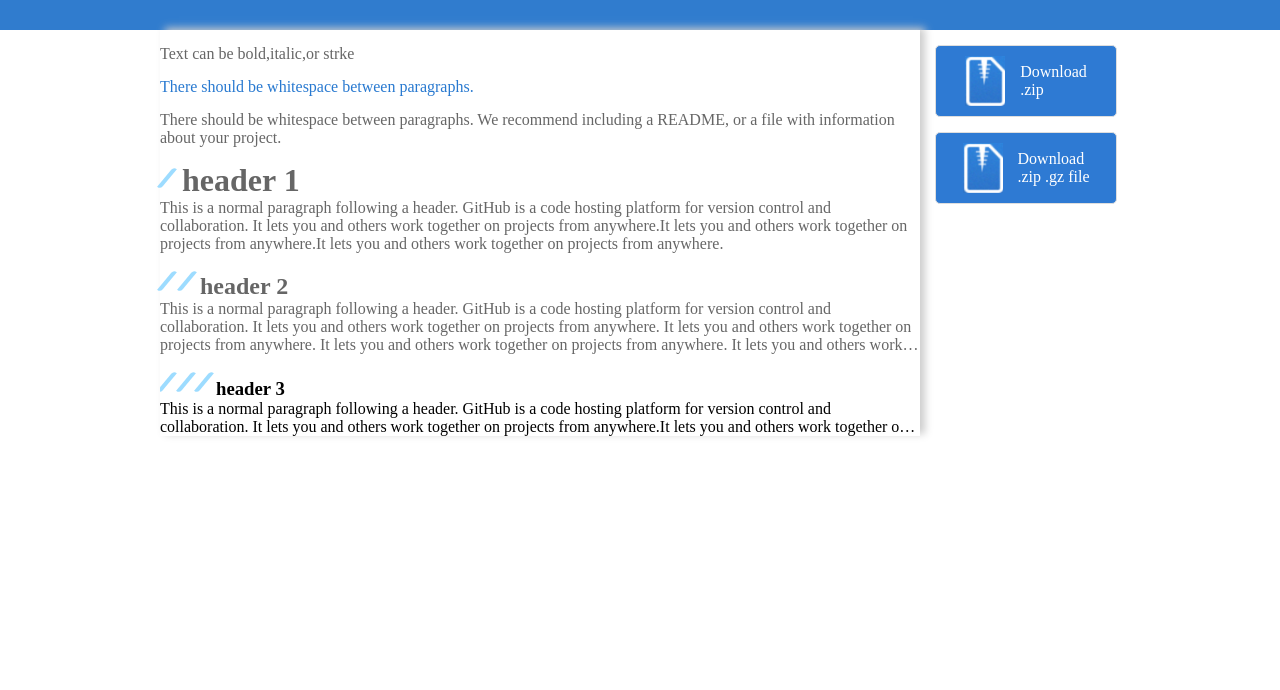
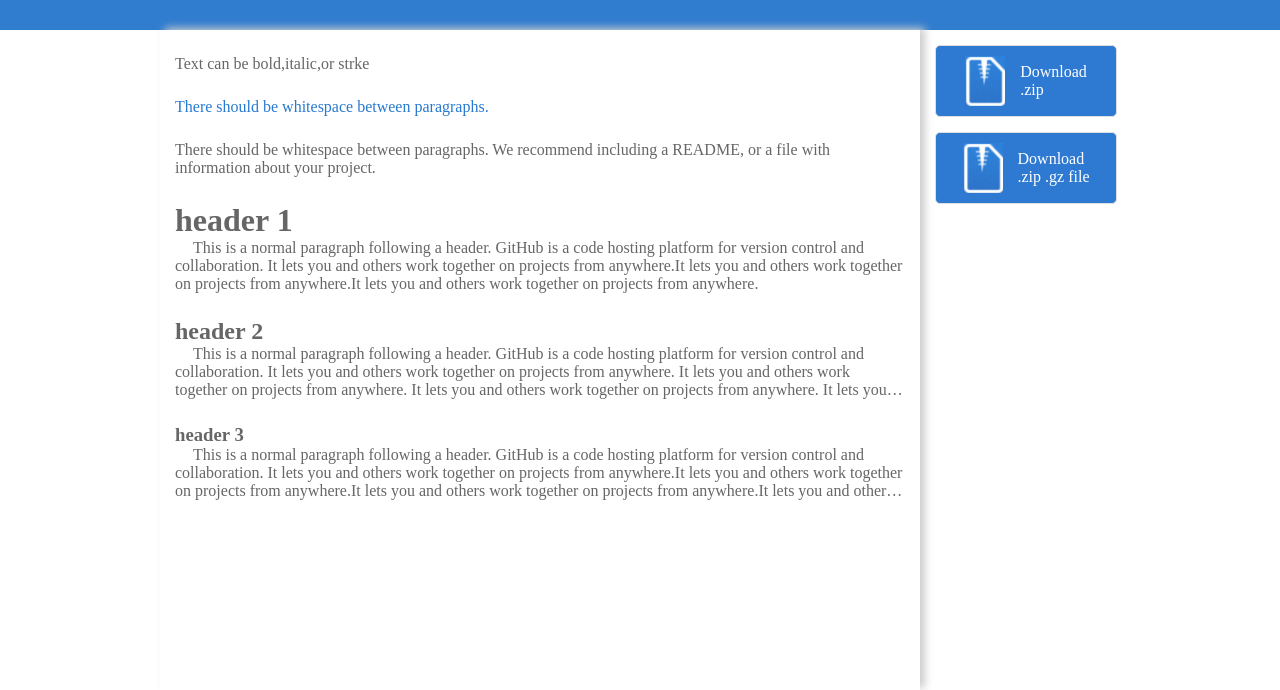
Before and after one commit to lijiaxuannn/lijiaxuan.github.io, a plain HTML site: page home.html in a window 1280 px wide. Shown: the part 110-800 px from the top of the page. Drawn offline with Linux system fonts and the light colour scheme.

Commit message:
修改了文件

```diff
--- a/css/home.css
+++ b/css/home.css
@@ -35,6 +35,7 @@ body{
 .main{
     display: flex;
     justify-content: center;
+    height: calc(100vh - 140px);
 }
 .main-left{
     width: 760px;
@@ -44,8 +45,9 @@ body{
     width: 200px;
 }
 .text{
-    margin: 15px 0;
+    margin: 25px 0;
     color: #666666;
+    padding: 0 15px;
 }
 .right-menu-img{
     width: 40px;
@@ -73,6 +75,7 @@ body{
     display: -webkit-box;
     -webkit-line-clamp: 3;
     -webkit-box-orient: vertical;
+    text-indent: 18px;
 }
 .slash{
     display: inline-block;
--- a/home.html
+++ b/home.html
@@ -28,10 +28,7 @@
                 <div class="text color">There should be whitespace between paragraphs.</div>
                 <div class="text">There should be whitespace between paragraphs. We recommend including a README, or a file with information about your project.</div>
                 <div class="text">
-                    <h1>
-                        <span class="slash"></span>
-                        header 1
-                    </h1>
+                    <h1>header 1</h1>
                     <div class="main-text">This is a normal paragraph
                         following a header. GitHub is a code hosting
                          platform for version control and collaboration.
@@ -41,11 +38,7 @@
                          on projects from anywhere.</div>
                 </div>
                 <div class="text">
-                    <h2>
-                        <span class="slash"></span>
-                        <span class="slash"></span>
-                        header 2
-                    </h2>
+                    <h2> header 2 </h2>
                     <div class="main-text">This is a normal paragraph following a header. GitHub is a
                         code hosting platform for version control and collaboration.
                         It lets you and others work together on projects from anywhere.
@@ -53,14 +46,9 @@
                         It lets you and others work together on projects from anywhere.
                         It lets you and others work together on projects from anywhere.</div>
                 </div>
-                <div class="main-text">
-                    <h3>
-                        <span class="slash"></span>
-                        <span class="slash"></span>
-                        <span class="slash"></span>
-                        header 3
-                    </h3>
-                    <div class="txet">This is a normal paragraph following a header. GitHub is a code
+                <div class="text">
+                    <h3>header 3</h3>
+                    <div class="main-text">This is a normal paragraph following a header. GitHub is a code
                         hosting platform for version control and collaboration. It lets
                         you and others work together on projects from anywhere.It lets
                         you and others work together on projects from anywhere.It lets
```
